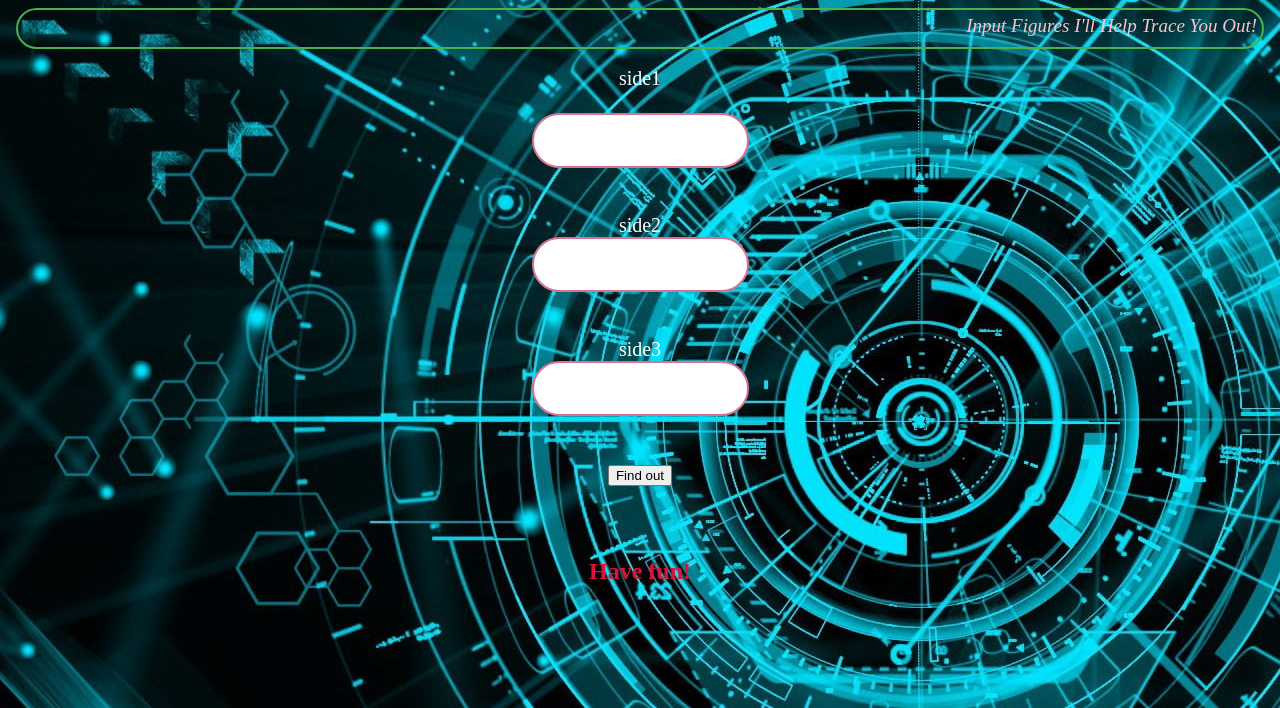
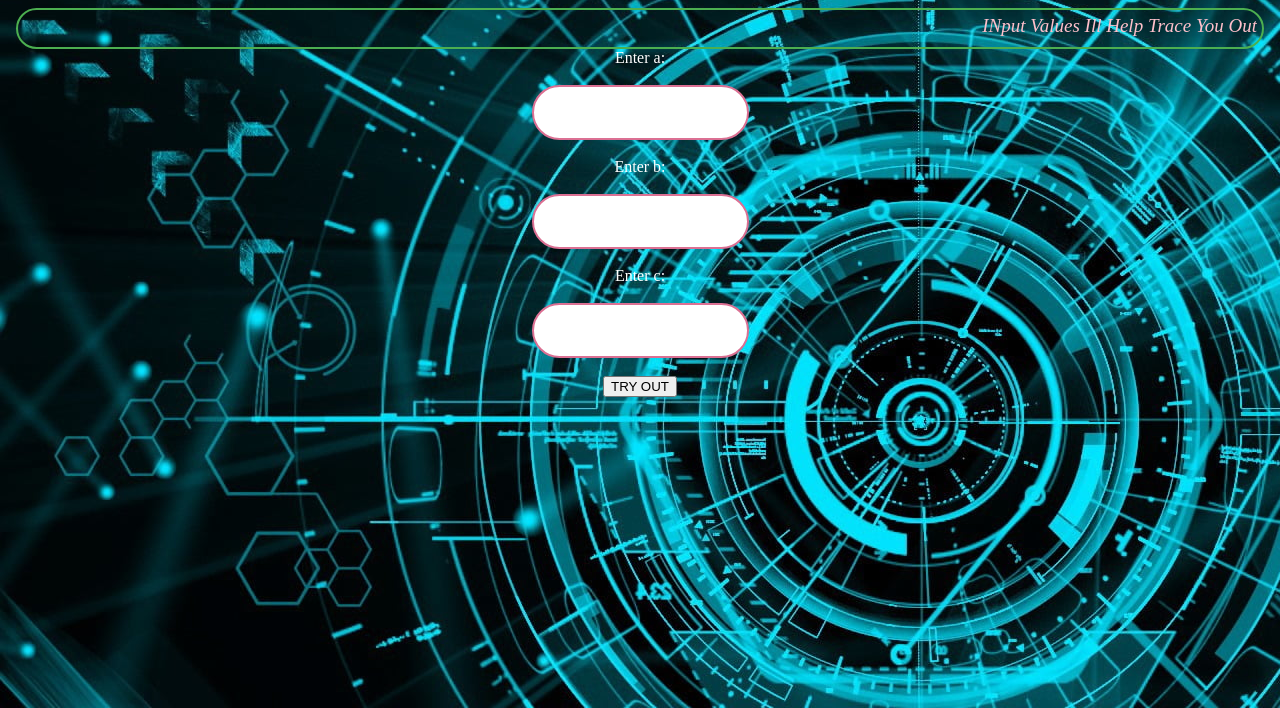
Before and after one commit to sirrotich/math, a plain HTML site: page index.html in a window 1280 px wide. Shown: the part 92-800 px from the top of the page. Drawn offline with nearby package versions, Linux system fonts and the light colour scheme.

Commit message:
add file changes

```diff
--- a/css/styles.css
+++ b/css/styles.css
@@ -1,4 +1,4 @@
-#h1 {
+h1 {
   color: white;
   text-align: center;
   font-size: 34px;
@@ -26,6 +26,9 @@ body {
   padding: 5px;
   border: 2px solid #4CAF50; /* Green */
   border-radius: 30px;
+}
+.we {
+  color: white;
 }
 #a {
     border: 2px solid #DB7093; /* palevioletRed */
--- a/index.html
+++ b/index.html
@@ -1,54 +1,39 @@
 <!DOCTYPE html>
 <html>
  <head>
-  <meta charset="utf-8">
-  <title>triangle-tracker</title>
-   <!--a link added to import css to inde.tml to build up a good structure-->
-  <link href="css/styles.css" rel="stylesheet">
-  <script   src="https://code.jquery.com/jquery-3.3.1.min.js" integrity="sha256-FgpCb/KJQlLNfOu91ta32o/NMZxltwRo8QtmkMRdAu8=" crossorigin="anonymous"></script>
+   <link href="css/styles.css" rel="stylesheet" type="text/css">
 
-
+   <script src="js/scripts.js"></script>
+   <title>Triangle Tracker</title>
  </head>
  <body>
- <header>
-  <h1 id="h1">Triangle-tracker</h1>
-</header>
+   <div class="container">
+<h1>TRIANGLE TRACKER</h1>
 <div id="text-box">
-    <marquee behavior="alternate">Input figures i'll help trace you out!</marquee>
+  <marquee behavior="alternate">INput values ill help trace you out</marquee>
+</div>
+
+       <form id="triangle-tracker">
+         <div class="form-group">
+           <label for="a" class="we">Enter a:<br><br></label>
+           <input id="a" type="text">
          </div>
          <br>
+         <div class="form-group">
+           <label for="b" class="we">Enter b:<br><br></label>
+           <input id="b" type="text">
+         </div>
+         <br>
+         <div class="form-group">
+           <label for="c" class="we">Enter c:<br><br></label>
+           <input id="c" type="text">
+         </div>
+         <br>
+         <button type="submit" onclick="triangles()"> TRY OUT</button>
+       </form>
+       <br>
 
-  <div id="button">
-    <!--this prompt-out input space-->
-    <form id="sides" action="index.html" method="post">
-     <div class=sides>
-      <label for="side1">side1</label><br><br>
-      <input type="text" id="a">
-     </div>
-      <br><br>
-     <div class=sides>
-      <label for="side2">side2</label><br>
-      <input type="text" id="b">
-     </div>
-      <br><br>
-     <div class=sides>
-      <label for="side3">side3</label><br>
-      <input type="text" id="c">
-     </div>
-      <br><br>
-      <button onclick="showResults">Find out</button>
-
-    </form>
-    <!--button collects the form response and displays it-->
      </div>
 
-   <br>
-  <!--output value displays the results-->
-  <h2 id="output"></h2>
-  <div id="footer">
-    <h2>Have fun!</h2>
-  </div>
-  <script src="js/jquery-3.3.1.js"></script>
- <script src="js/scripts.js"></script>
  </body>
 </html>
```
Also changed, not shown: 1 other file. Lines whose indentation alone changed are shown as unchanged.
